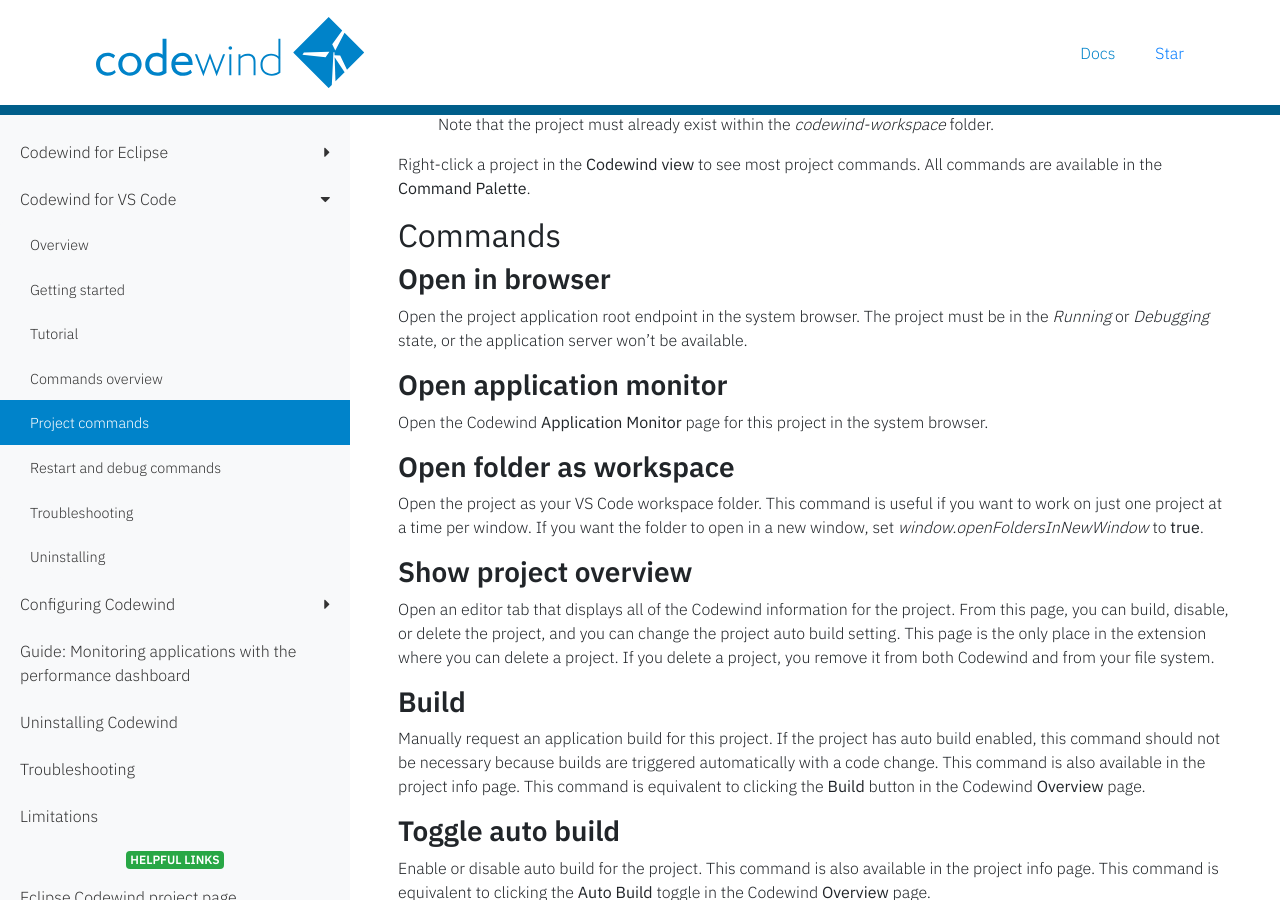
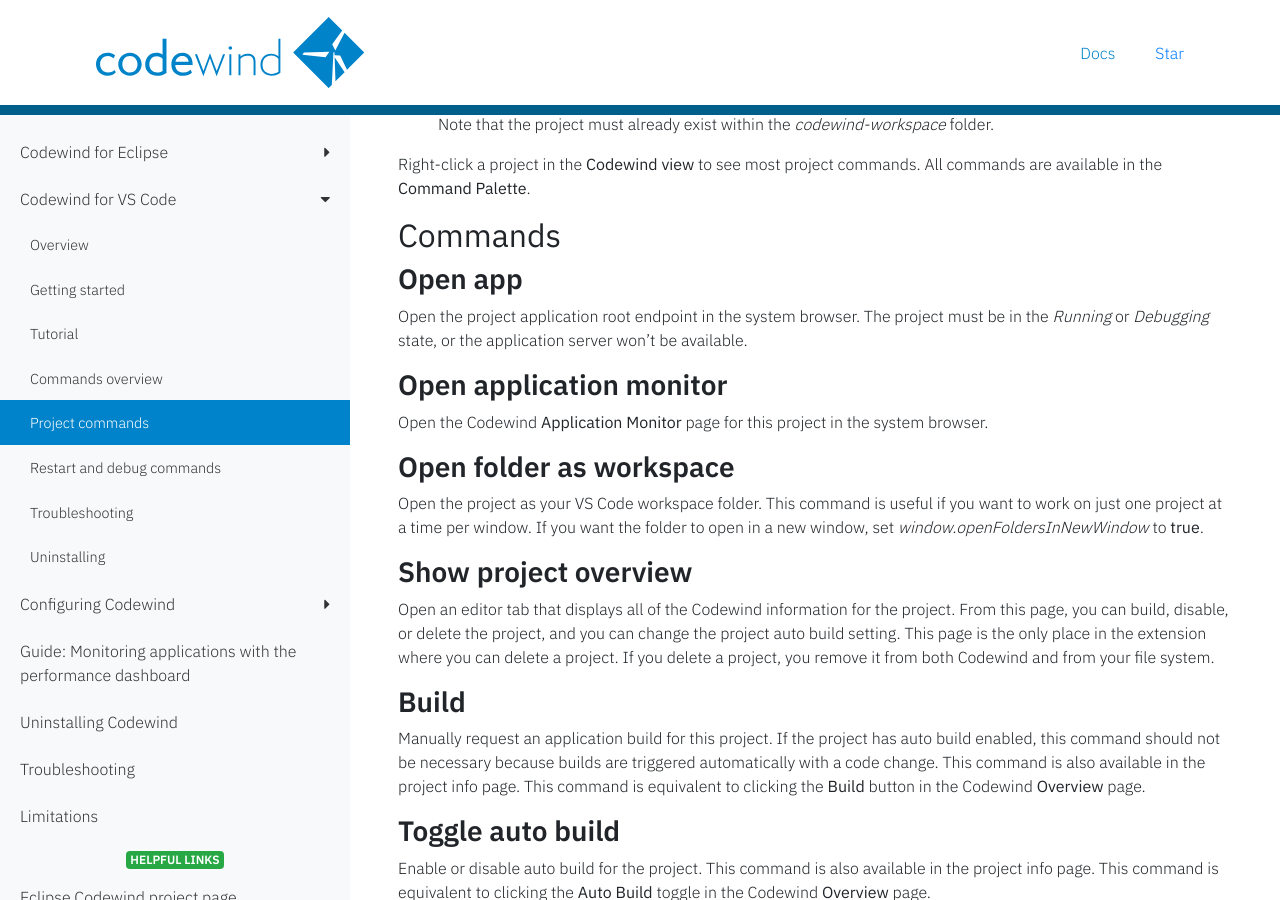
Before and after one commit to eclipse-archived/codewind-docs, a Jekyll site: the page built from docs/_documentations/mdt-vsc-commands-project.md, in a window 1280 px wide and 900 px high, scrolled down 388 px. Built offline with Jekyll 4.4.1, drawn with Linux system fonts in a browser that asks for light colours; nearby versions of some CDN libraries.

Commit message:
Changing Open in Browser to Open App
Signed-off-by: Sarah Ishida <sishida@us.ibm.com>

```diff
--- a/docs/_documentations/mdt-vsc-commands-project.md
+++ b/docs/_documentations/mdt-vsc-commands-project.md
@@ -27,7 +27,7 @@ Right-click a project in the **Codewind view** to see most project commands. All
 
 ## Commands
 
-### **Open in browser**
+### **Open app**
 Open the project application root endpoint in the system browser. The project must be in the *Running* or *Debugging* state, or the application server won't be available.
 
 ### **Open application monitor**
```
Also changed, not shown: docs/_documentations/mdt-vsc-tutorial.md (+1 -1 lines).
